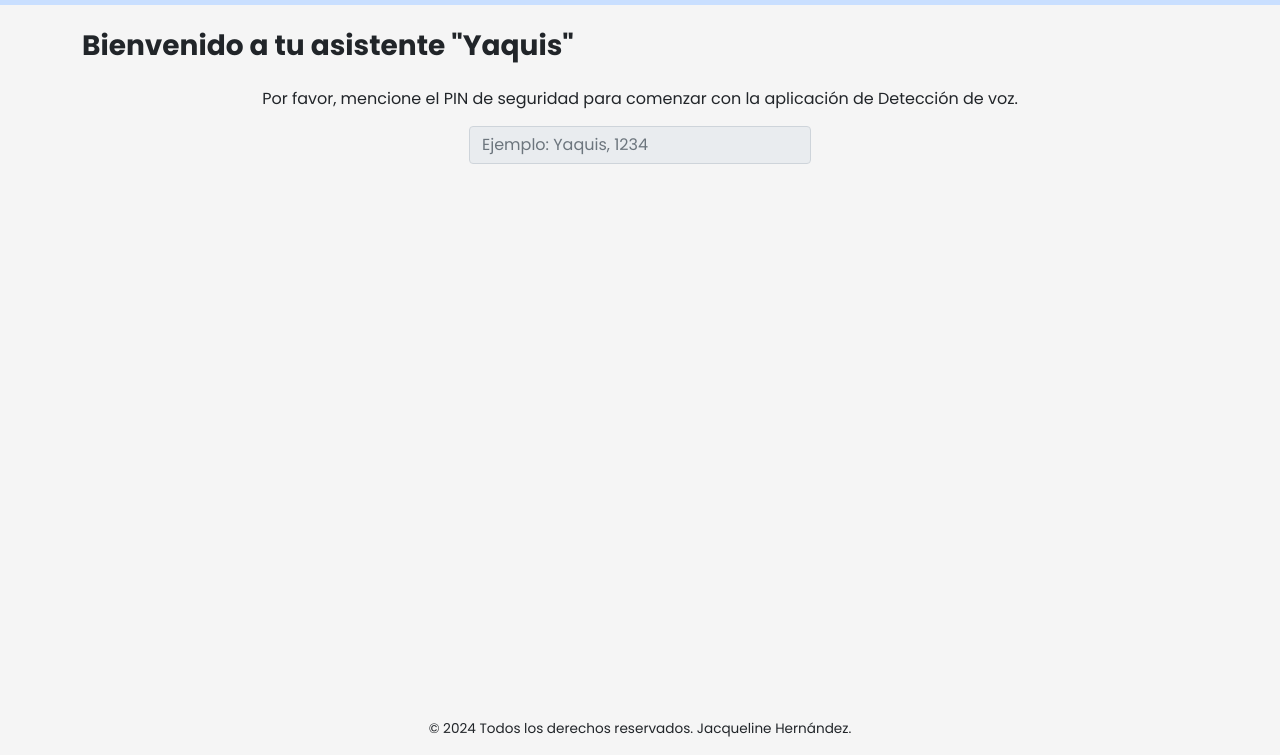
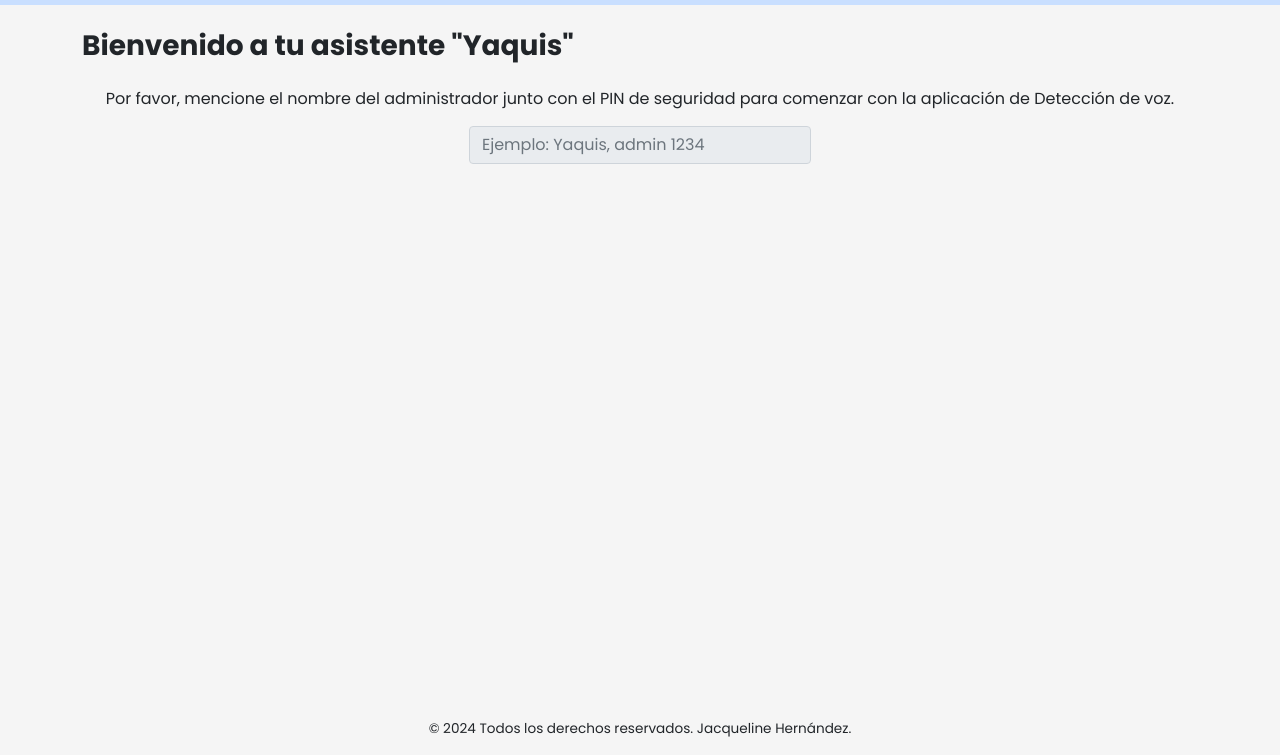
Before and after one commit to jackyher/web-app-voice-home, a plain HTML site: page index.html in a window 1280 px wide. Shown: the part 45-800 px from the top of the page. Drawn offline with nearby package versions, Linux system fonts and the light colour scheme.

Commit message:
Cambio de instrucciones

```diff
--- a/index.html
+++ b/index.html
@@ -25,12 +25,12 @@
         <h1 class="fs-3 fw-bold">Bienvenido a tu asistente "Yaquis"</h1>
 
         <p class="container mt-4 text-center margin">
-            Por favor, mencione el PIN de seguridad para comenzar con la aplicación de Detección de voz.
+            Por favor, mencione el nombre del administrador junto con el PIN de seguridad para comenzar con la aplicación de Detección de voz.
         </p>
 
         <div class="row g-3 align-items-center">
             <div class="col-auto mx-auto">
-              <input type="text" id="pin" class="form-control" aria-describedby="passwordHelpInline" disabled placeholder="Ejemplo: Yaquis, 1234">
+              <input type="text" id="pin" class="form-control" aria-describedby="passwordHelpInline" disabled placeholder="Ejemplo: Yaquis, admin 1234">
             </div>
         </div>
     </div>
```
